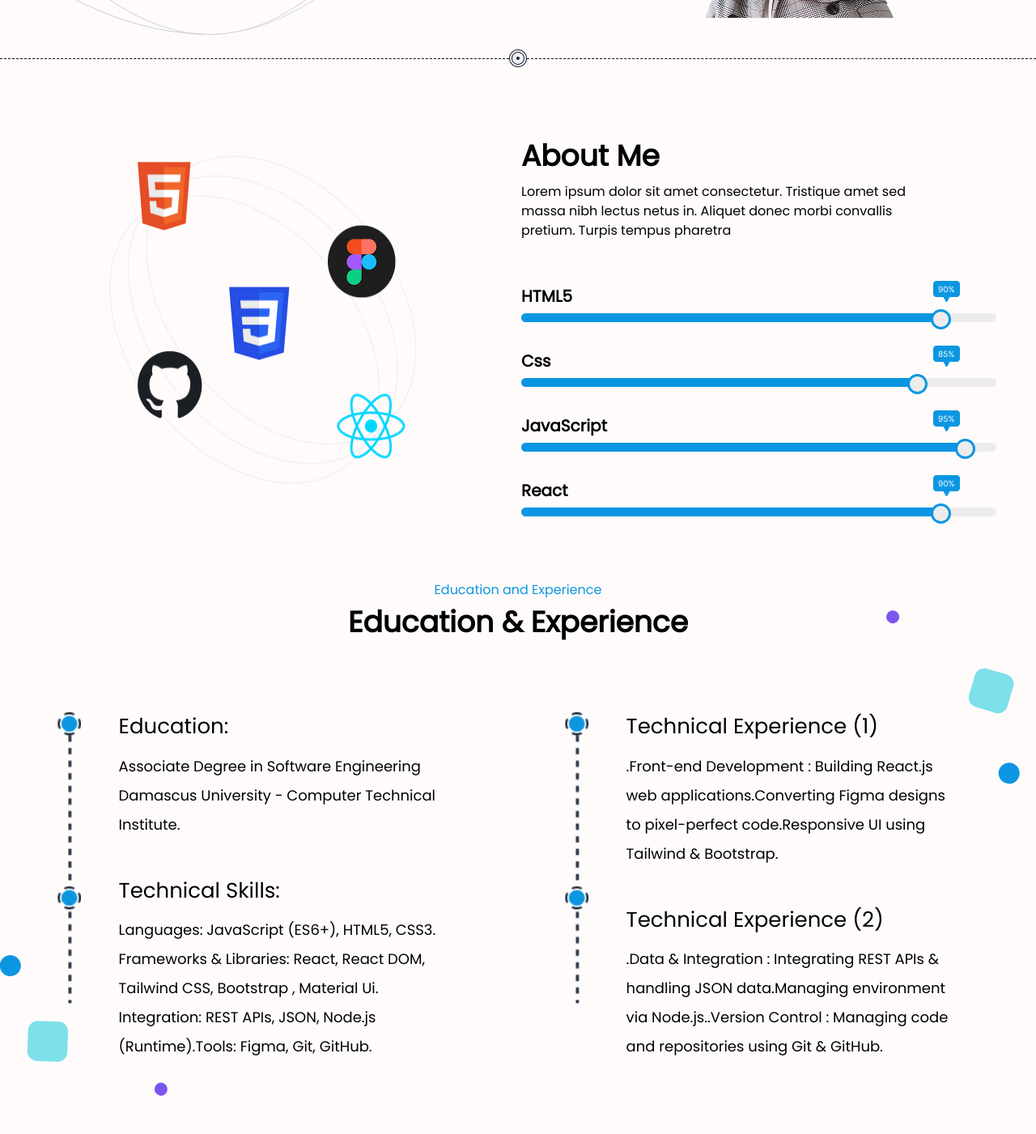
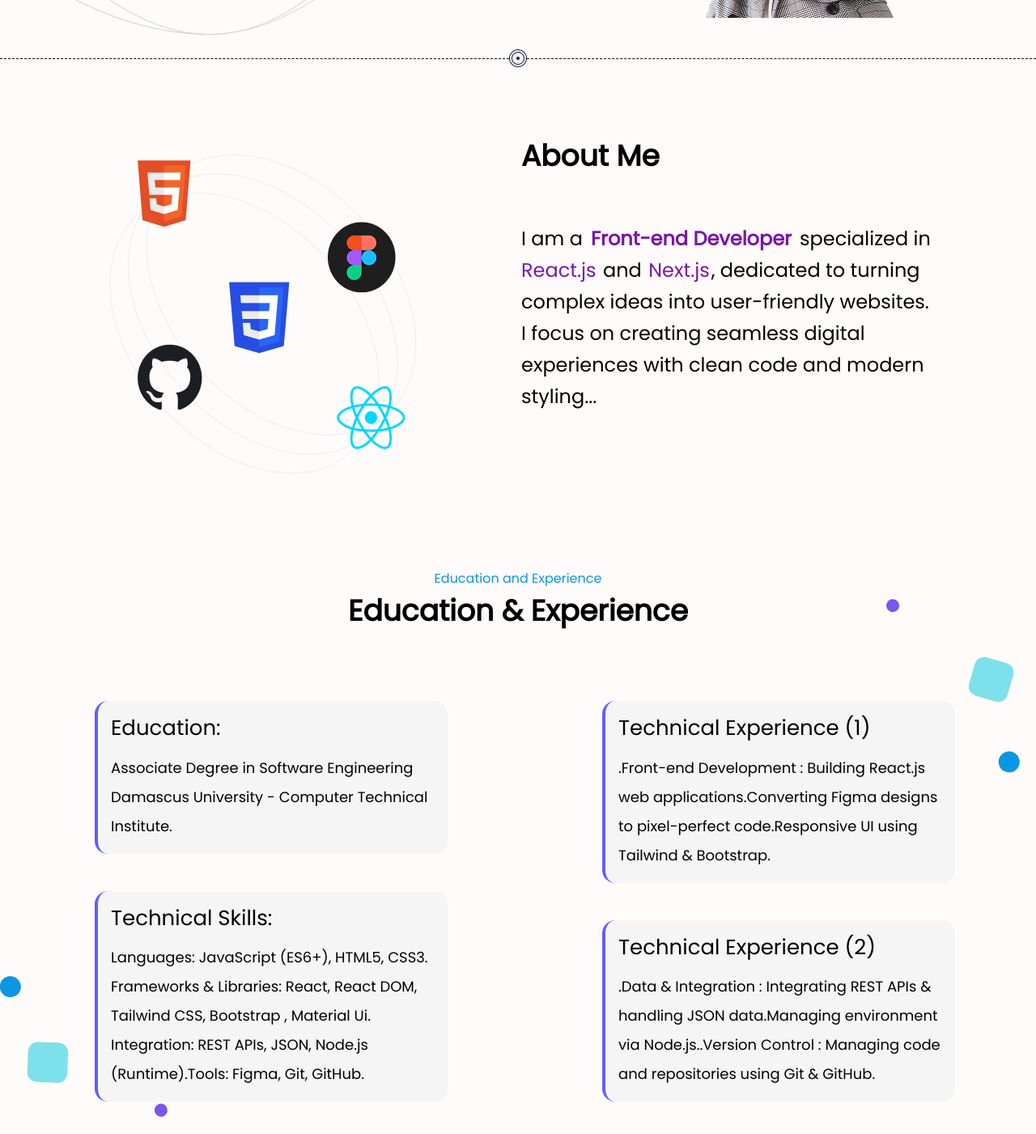
Before and after one commit to SafaaTr/portofolio-safaa, a React (Vite) app: page / in a window 1280 px wide. Shown: the part 600-2001 px from the top of the page at 81% size. Built offline with nearby package versions, Linux system fonts and the light colour scheme.

Commit message:
update-..

```diff
--- a/src/components/AboutSection.jsx
+++ b/src/components/AboutSection.jsx
@@ -10,10 +10,13 @@ function AboutSection() {
         <img src={imgSkills} alt="imgSkills" />
 
 
-        <div className='md:w-598'>
+        <div className='md:w-580 w-full'>
             <h1 className='font-semibold md:text-4xl text-3xl mt-50 mb-12 '>About Me</h1>
-            <p className='pb-50  md:w-485  tracking-[3%] '>Lorem ipsum dolor sit amet consectetur. Tristique amet sed massa nibh lectus netus in. Aliquet donec morbi convallis pretium. Turpis tempus pharetra</p>
-            <Skills/>
+            <p className='py-50  w-full text-lg  md:text-2xl   leading-relaxed  word-spacing-[10px]'>I am a
+             <span className='text-[#7a16a8] font-black px-10'>Front-end Developer</span>
+             specialized in<span  className='text-[#7a16a8] px-2'> React.js</span> and
+             <span  className='text-[#7a16a8] px-2'> Next.js</span>, dedicated to turning complex ideas into user-friendly websites. <pre></pre> I focus on creating seamless digital experiences with clean code and modern styling...</p>
+            {/* <Skills/> */}
         </div>
     </section>
   )
--- a/src/components/EducationSection.jsx
+++ b/src/components/EducationSection.jsx
@@ -31,7 +31,7 @@ function EducationSection() {
   return (
     <section id='education' className=' relative md:h-700 h-full '>
         <img src={designRight} alt="" className=' hidden md:inline absolute right-0 top-0' />
-        <img src={designLeft} alt="" className=' hidden md:inline absolute left-0 bottom-0 ' />
+        <img src={designLeft} alt="" className=' hidden md:inline absolute left-0 -bottom-40 ' />
 
         <div className='md:mx-70 mx-20 mt-20'>
                <p className='text-center text-[#0c96e2] font-medium '>Education and Experience</p>
--- a/src/components/Experience.jsx
+++ b/src/components/Experience.jsx
@@ -35,12 +35,12 @@ function Experience() {
   return (
     <div>
         <div className='md:grid grid-cols-2 gap-20 md:h-287 mt-91'>
-            <div className='flex md:w-498 w-full '>
-                <img src={line} alt=""  className='h-367'/>
-                <div className=' md:pl-47 pl-10 '>
+            <div className='flex md:w-498 w-full items-center '>
+
+                <div className=' md:pl-47 pl-10'>
                     {contentExperience.map((item ,index)=>(
                         index < 2 &&(
-                            <div key={index} className='mb-46' >
+                            <div key={index} className='mb-46  rounded-2xl bg-[#f5f5f5] p-16 border-l-4 border-l-indigo-500 ' >
                                 <h2 className='font-medium  text-2xl md:text-[26px] mb-14'>{item.paragraph}</h2>
                                 <p className='  tracking-normal md:w-400 md:text-[18px]  leading-loose  '>{item.content}</p>
                             </div>
@@ -49,12 +49,12 @@ function Experience() {
                   ))}
                 </div>
             </div>
-            <div className='flex md:w-498 w-full md:pl-47'>
-                <img src={line} alt="" className='h-367'/>
+            <div className='flex md:w-498 w-full md:pl-47 items-center'>
+
                 <div className='md:pl-47 pl-10 '>
                     {contentExperience.map((item ,index)=>(
                         index >= 2 &&(
-                            <div key={index} className='mb-46 ' >
+                            <div key={index} className='mb-46 rounded-2xl bg-[#f5f5f5] p-16 border-l-4 border-l-indigo-500  ' >
                                 <h2 className='font-medium  text-2xl md:text-[26px] mb-14'>{item.paragraph}</h2>
                                 <p className='  tracking-normal md:w-400 md:text-[18px]  leading-loose  '>{item.content}</p>
 
--- a/src/components/Footer.jsx
+++ b/src/components/Footer.jsx
@@ -14,7 +14,7 @@ function Footer() {
    <footer className='border-t border-[#BEC0BF] mt-40 md:mt-94 md:mx-70 mx-20'>
     <div className='md:flex justify-between items-center md:mb-40 mb-20 md:mt-39 mt-10 '>
         <p>@ 2026. All Rights Reserved</p>
-        <p>Develpoment by Safaa</p>
+        <p className='my-10 md:my-0'>Develpoment by Safaa</p>
         <div className='flex gap-16'>
             <a href="https://www.facebook.com/" className='bg-[#0C96E2] rounded-[50%] w-25 h-25 flex justify-center items-center'><FaFacebookF size={18} color='white'/> </a>
             <a href="https://x.com/?lang=ar" className='bg-[#0C96E2] rounded-[50%] w-25 h-25 flex justify-center items-center'> <FaTwitter size={18} color='white' /></a>
--- a/src/components/NavBar.jsx
+++ b/src/components/NavBar.jsx
@@ -18,7 +18,7 @@ return (
         <h1 className='font-semibold text-xl'>{linksNav.name}</h1>
         <div className='md:flex hidden'> <LinksNav active={active} setActive={setActive} /></div>
 
-        <div className='flex gap-6'>
+        <div className='flex gap-10'>
 
         <DarkMode DarkMode={DarkMode}/>
         <MenuNav/>
```
